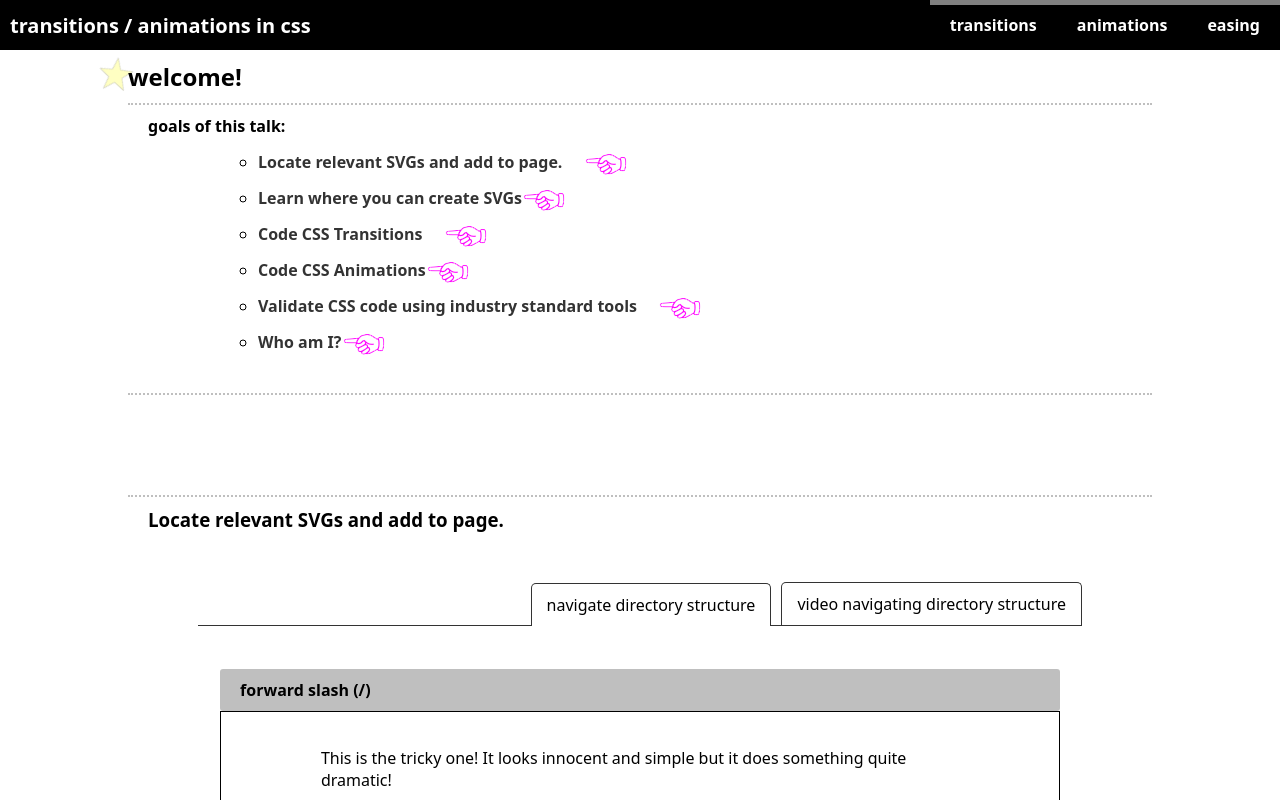
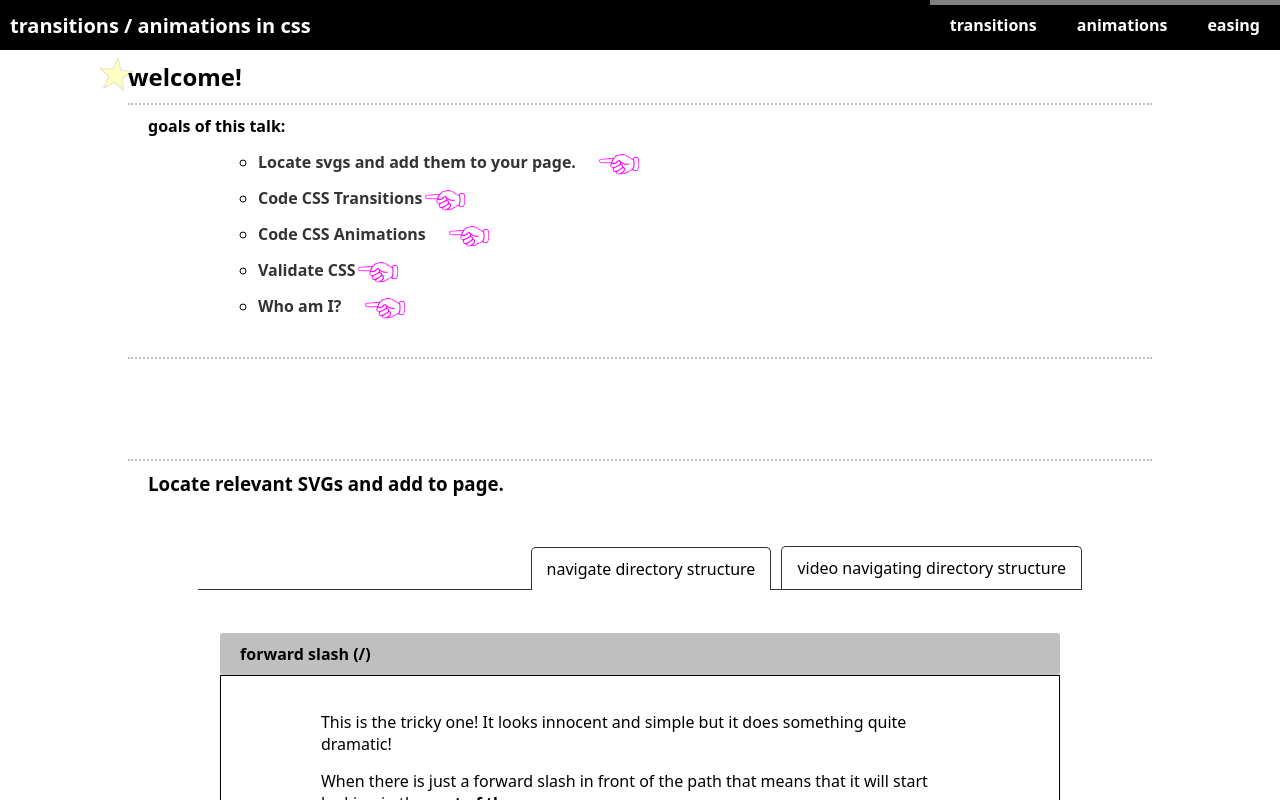
Before and after one commit to warpedpuppy/css-presentation, a React (Create React App) app: page / in a window 1280 px wide. Shown: the top 800 px of the page. Built offline with nearby package versions, Linux system fonts and the light colour scheme.

Commit message:
edit home page

```diff
--- a/src/components/home/Home.js
+++ b/src/components/home/Home.js
@@ -16,13 +16,13 @@ function Home() {
         <h4>goals of this talk:</h4>
         <ul>
           <li>
-            <a href="#svgs">Locate relevant SVGs and add to page.</a>
+            <a href="#svgs">Locate svgs and add them to your page.</a>
             <img src="/images/pointing-finger.png" alt="pointing finger" />
           </li>
-          <li>
-            <a href="#create-svgs">Learn where you can create SVGs</a>
+          {/* <li>
+            <a href="#create-svgs">Learn where you can create svgs</a>
             <img src="/images/pointing-finger.png" alt="pointing finger" />
-          </li>
+          </li> */}
           <li>
             <Link to="/transitions/transition-project">Code CSS Transitions</Link>
             <img src="/images/pointing-finger.png" alt="pointing finger" />
@@ -33,7 +33,7 @@ function Home() {
           </li>
           <li>
             <a href="#validate">
-              Validate CSS code using industry standard tools
+              Validate CSS
             </a>
             <img src="/images/pointing-finger.png" alt="pointing finger" />
           </li>
```
